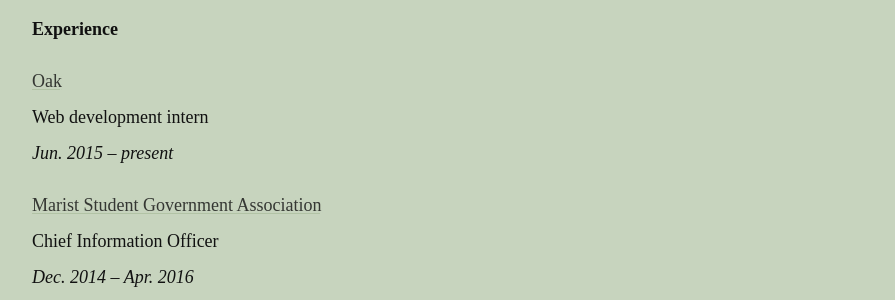
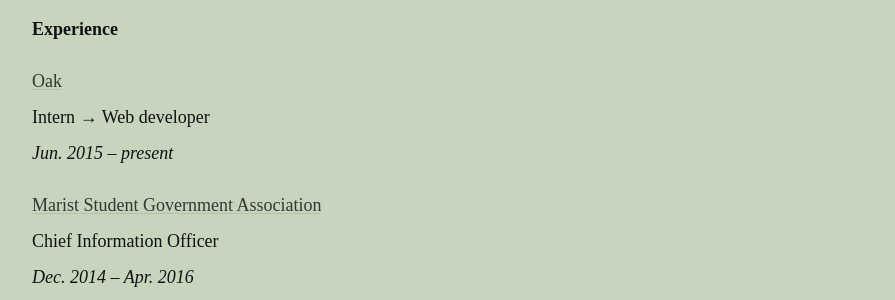
Before and after one commit to ethnt/ethnt.me, a Jekyll site: the page built from information.markdown, in a window 1280 px wide. Shown: the part 601-901 px from the top of the page, without its empty margins (96-991 px from the left). Built offline with Jekyll 4.4.1, drawn with Linux system fonts in a browser that asks for light colours.

Commit message:
Updated Oak

```diff
--- a/_experience/oak.markdown
+++ b/_experience/oak.markdown
@@ -7,4 +7,4 @@
   end: present
 ---
 
-Web development intern
+Intern &rarr; Web developer
```
